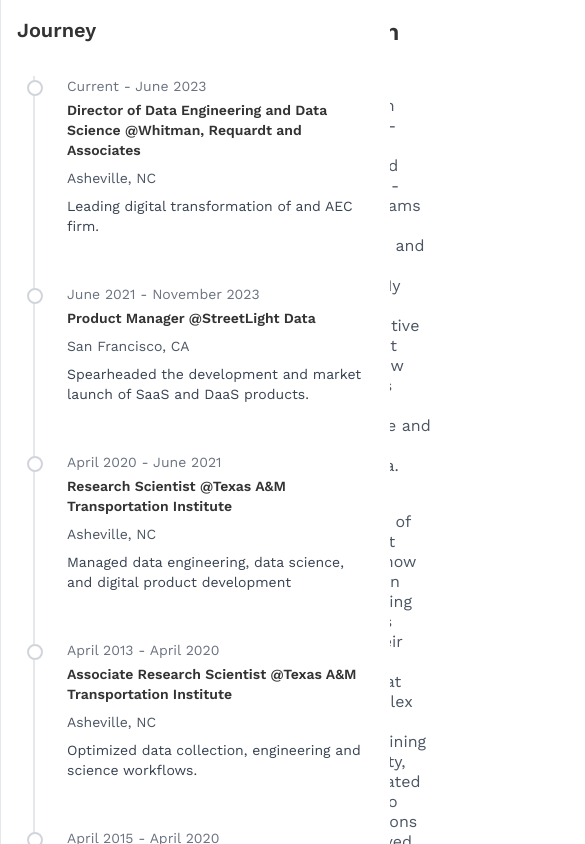
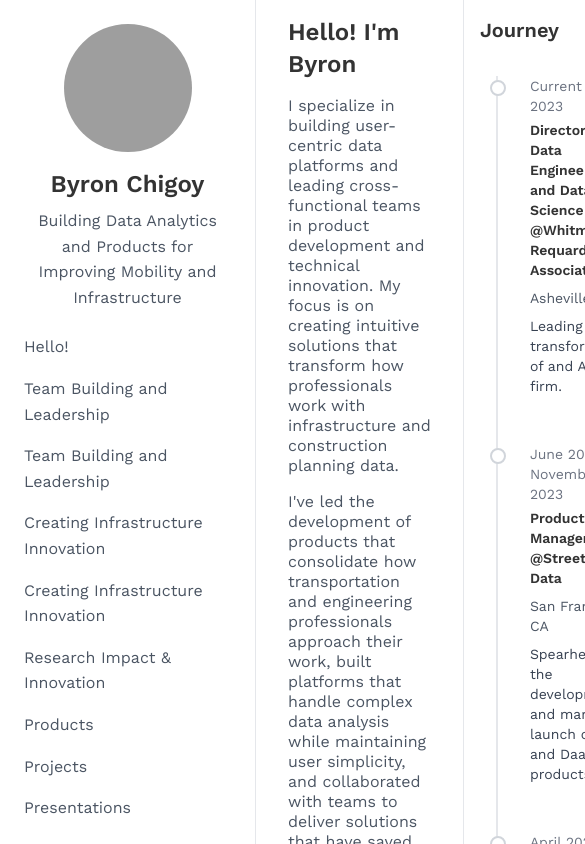
Before and after one commit to bchigoy1/bchigoy.github.io, a React (Create React App) app: page / in a window 390 px wide. Shown: the top 844 px of the page, 585 px wide, since content can reach past the window. Built offline with nearby package versions, Linux system fonts and the light colour scheme; grey boxes are pictures that could not be loaded.

Commit message:
Initial commit

```diff
--- a/src/components/ResizablePanel.js
+++ b/src/components/ResizablePanel.js
@@ -52,9 +52,10 @@
 
   return (
     <div
-      className={`fixed right-0 top-0 h-full border-l bg-white ${
-        isMobile ? 'w-full' : ''
-      }`}
+      className={`
+        ${isMobile ? 'relative w-full' : 'fixed right-0'}
+        top-0 h-full border-l bg-white
+      `}
       style={{ width: isMobile ? '100%' : width }}
     >
       {/* Drag handle - only show on desktop */}
```
